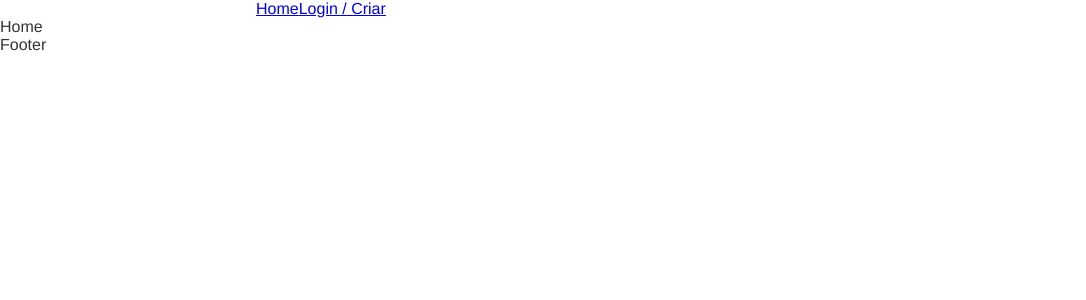
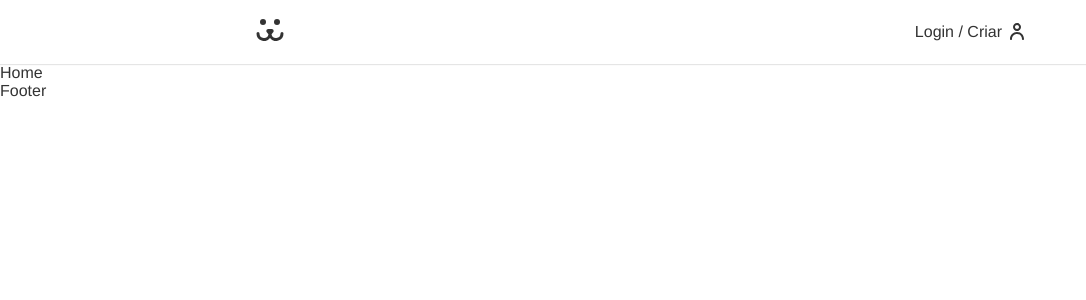
Before and after one commit to Luciana-Santos/Dogs, a React (Create React App) app: page / in a window 1280 px wide. Shown: the top 300 px of the page, without its empty margins (0-1086 px from the left). Built offline with nearby package versions, Linux system fonts and the light colour scheme.

Commit message:
Estilos do header finalizados

```diff
--- a/src/App.css
+++ b/src/App.css
@@ -8,6 +8,7 @@ body {
   --type-first: Helvetica, Arial, sans-serif;
   --type-seconde: 'Spectral', Georgia;
   font-family: var(--type-first);
+  padding-top: 4rem;
 }
 h1, h2, h3, h4, p {
   margin: 0;
@@ -31,6 +32,10 @@ button, input {
   color: #333;
 }
 
+a {
+  text-decoration: none;
+}
+
 .container {
   max-width: 50rem;
   margin-inline: auto;
--- a/src/Components/Header.js
+++ b/src/Components/Header.js
@@ -1,15 +1,20 @@
 import React from 'react';
 import { Link } from 'react-router-dom';
 import styles from './Header.module.css';
+import { ReactComponent as Dogs } from '../Assets/dogs.svg';
 
 const Header = () => {
   return (
-    <div className={styles.header}>
-      <nav className="container">
-        <Link to="/">Home</Link>
-        <Link to="/login">Login / Criar</Link>
+    <header className={styles.header}>
+      <nav className={`${styles.nav} container`}>
+        <Link className={styles.logo} to="/" aria-label="Dogs - Home">
+          <Dogs />
+        </Link>
+        <Link className={styles.login} to="/login">
+          Login / Criar
+        </Link>
       </nav>
-    </div>
+    </header>
   );
 };
 
--- a/src/Components/Header.module.css
+++ b/src/Components/Header.module.css
@@ -0,0 +1,36 @@
+.header {
+  box-shadow: 0px 1px 1px rgba(0, 0, 0, .1);
+  position: fixed;
+  top: 0;
+  width: 100%;
+  z-index: 100;
+  background: #fff;
+}
+
+.nav {
+  height: 4rem;
+  display: flex;
+  justify-content: space-between;
+  align-items: center;
+}
+
+.logo {
+  padding-block: .5rem;
+}
+
+.login {
+  color: #333;
+  display: flex;
+  align-items: center;
+}
+
+.login::after {
+  content: '';
+  display: inline-block;
+  width: 14px;
+  height: 17px;
+  background: url(../Assets/usuario.svg) no-repeat center center;
+  margin-left: .5rem;
+  position: relative;
+  top: -1px;
+}
```
